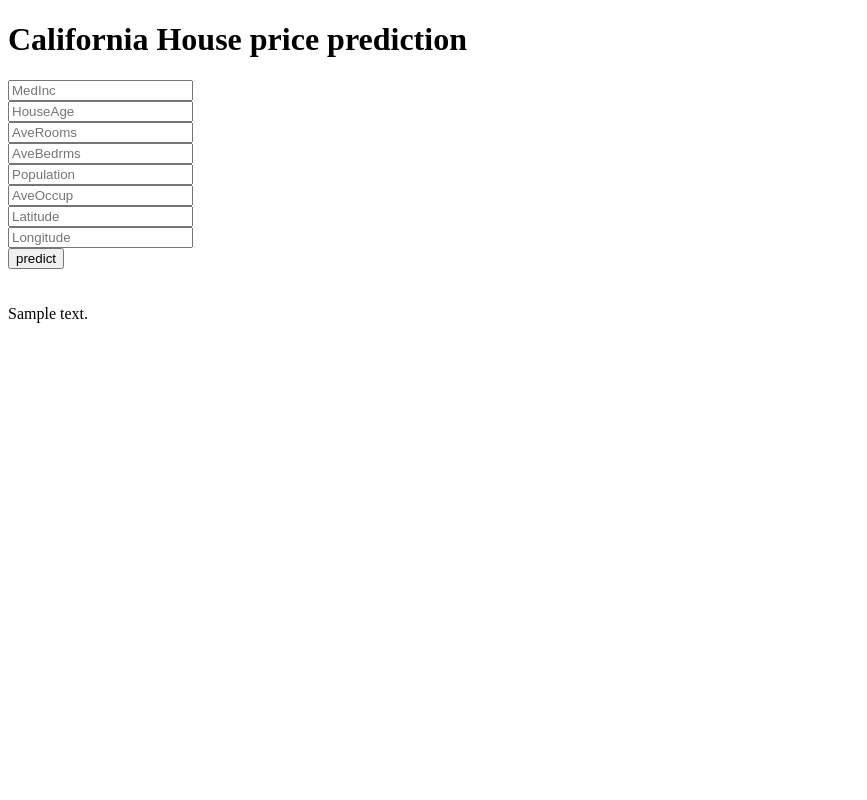
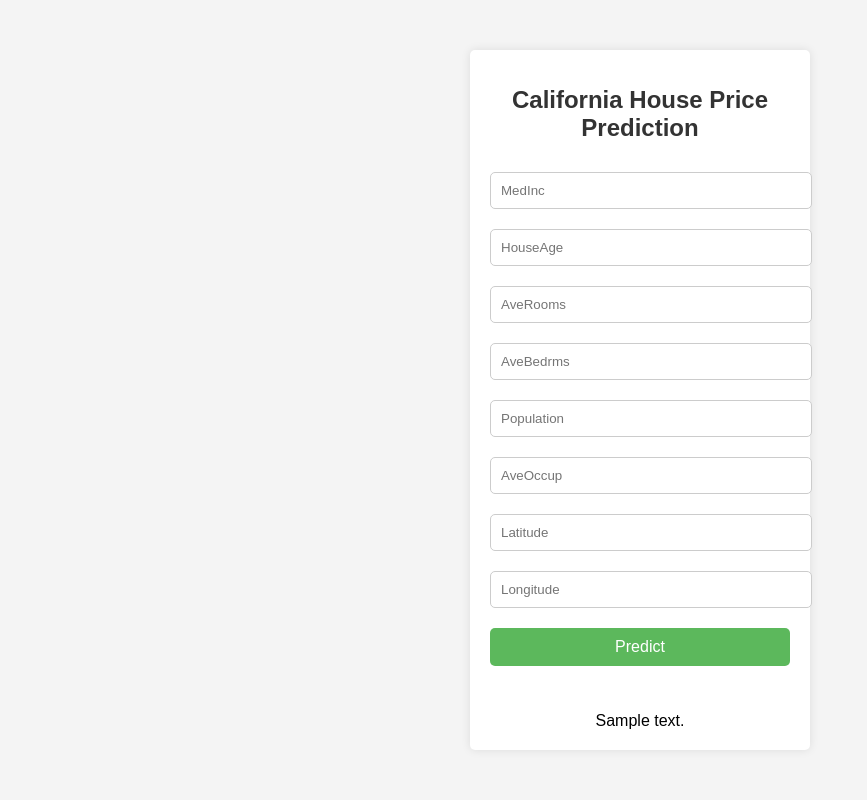
Before and after one commit to ShivamPatidar1275/california_housing_price, a Flask app: template templates/home.html in a window 1280 px wide. Shown: the whole page, without its empty margins (0-867 px from the left). Run offline with Flask 3, Linux system fonts and the light colour scheme; the template is opened without the code that fills it: most values are stand-ins (such as "Sample title", 1, 10 or a date in 2020); parts of the project's set-up code (start-up, migrations or seed data) failed here and were passed over.

Commit message:
update home.html file

```diff
--- a/templates/home.html
+++ b/templates/home.html
@@ -3,32 +3,71 @@
 <head>
     <meta charset="UTF-8">
     <meta name="viewport" content="width=device-width, initial-scale=1.0">
-    <title>Housing Price prediction</title>
+    <title>Housing Price Prediction</title>
+    <style>
+        body {
+            font-family: Arial, sans-serif;
+            background-color: #f4f4f4;
+            display: flex;
+            justify-content: center;
+            align-items: center;
+            height: 100vh;
+            margin: 0;
+        }
+        .login {
+            background: #fff;
+            padding: 20px;
+            box-shadow: 0 0 10px rgba(0, 0, 0, 0.1);
+            border-radius: 5px;
+            width: 300px;
+            text-align: center;
+        }
+        .login h1 {
+            margin-bottom: 20px;
+            font-size: 24px;
+            color: #333;
+        }
+        .login input[type="text"] {
+            width: 100%;
+            padding: 10px;
+            margin: 10px 0;
+            border: 1px solid #ccc;
+            border-radius: 5px;
+        }
+        .login button {
+            padding: 10px;
+            margin: 10px 0;
+            width: 100%;
+            border: none;
+            background-color: #5cb85c;
+            color: white;
+            font-size: 16px;
+            border-radius: 5px;
+            cursor: pointer;
+        }
+        .login button:hover {
+            background-color: #4cae4c;
+        }
+    </style>
 </head>
 <body>
     <div class="login">
-        <h1>California House price prediction</h1>
-
+        <h1>California House Price Prediction</h1>
         <!-- Main input for receiving Query to our Machine Learning -->
-         <form action="{{url_for('predict')}}"method="post">
-            <input type = "text" name="MedInc" placeholder="MedInc" required = "required" /><br>
-            <input type = "text" name="HouseAge" placeholder="HouseAge" required = "required" /><br>
-            <input type = "text" name="AveRooms" placeholder="AveRooms" required = "required" /><br>
-            <input type = "text" name="AveBedrms" placeholder="AveBedrms" required = "required" /><br>
-            <input type = "text" name="Population" placeholder="Population" required = "required" /><br>
-            <input type = "text" name="AveOccup" placeholder="AveOccup" required = "required" /><br>
-            <input type = "text" name="Latitude" placeholder="Latitude" required = "required" /><br>
-            <input type = "text" name="Longitude" placeholder="Longitude" required = "required" /><br>
-
-            <button type="submit" class="btn btn-primary btn-block btn-large">predict</button>
-         </form>
-
-         <br>
-         <br>
-
-
-
+        <form action="{{ url_for('predict') }}" method="post">
+            <input type="text" name="MedInc" placeholder="MedInc" required="required" /><br>
+            <input type="text" name="HouseAge" placeholder="HouseAge" required="required" /><br>
+            <input type="text" name="AveRooms" placeholder="AveRooms" required="required" /><br>
+            <input type="text" name="AveBedrms" placeholder="AveBedrms" required="required" /><br>
+            <input type="text" name="Population" placeholder="Population" required="required" /><br>
+            <input type="text" name="AveOccup" placeholder="AveOccup" required="required" /><br>
+            <input type="text" name="Latitude" placeholder="Latitude" required="required" /><br>
+            <input type="text" name="Longitude" placeholder="Longitude" required="required" /><br>
+            <button type="submit" class="btn btn-primary btn-block btn-large">Predict</button>
+        </form>
+        <br>
+        <br>
+        {{ prediction_text }}
     </div>
-    {{prediction_text}}
 </body>
 </html>
```
